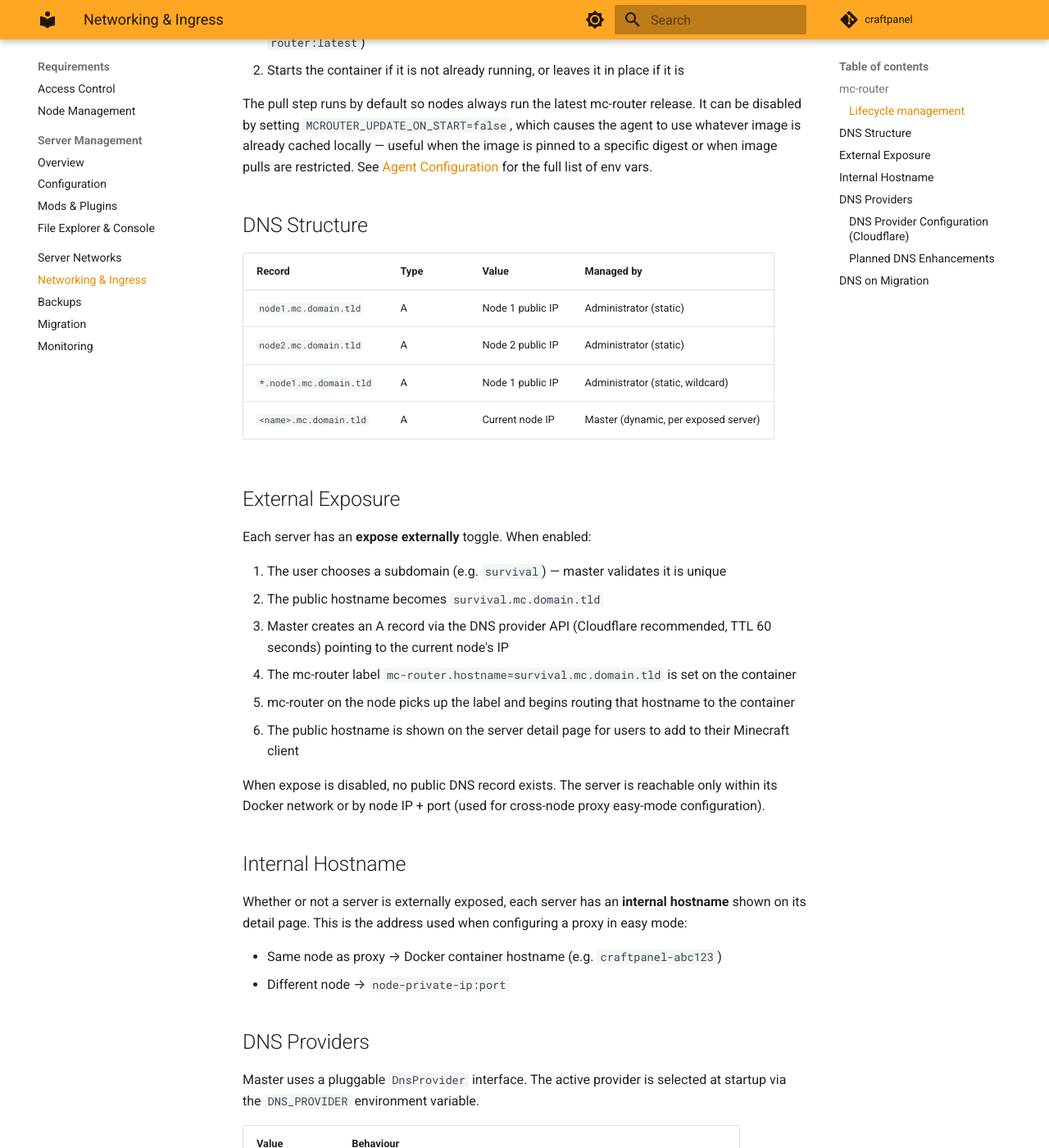
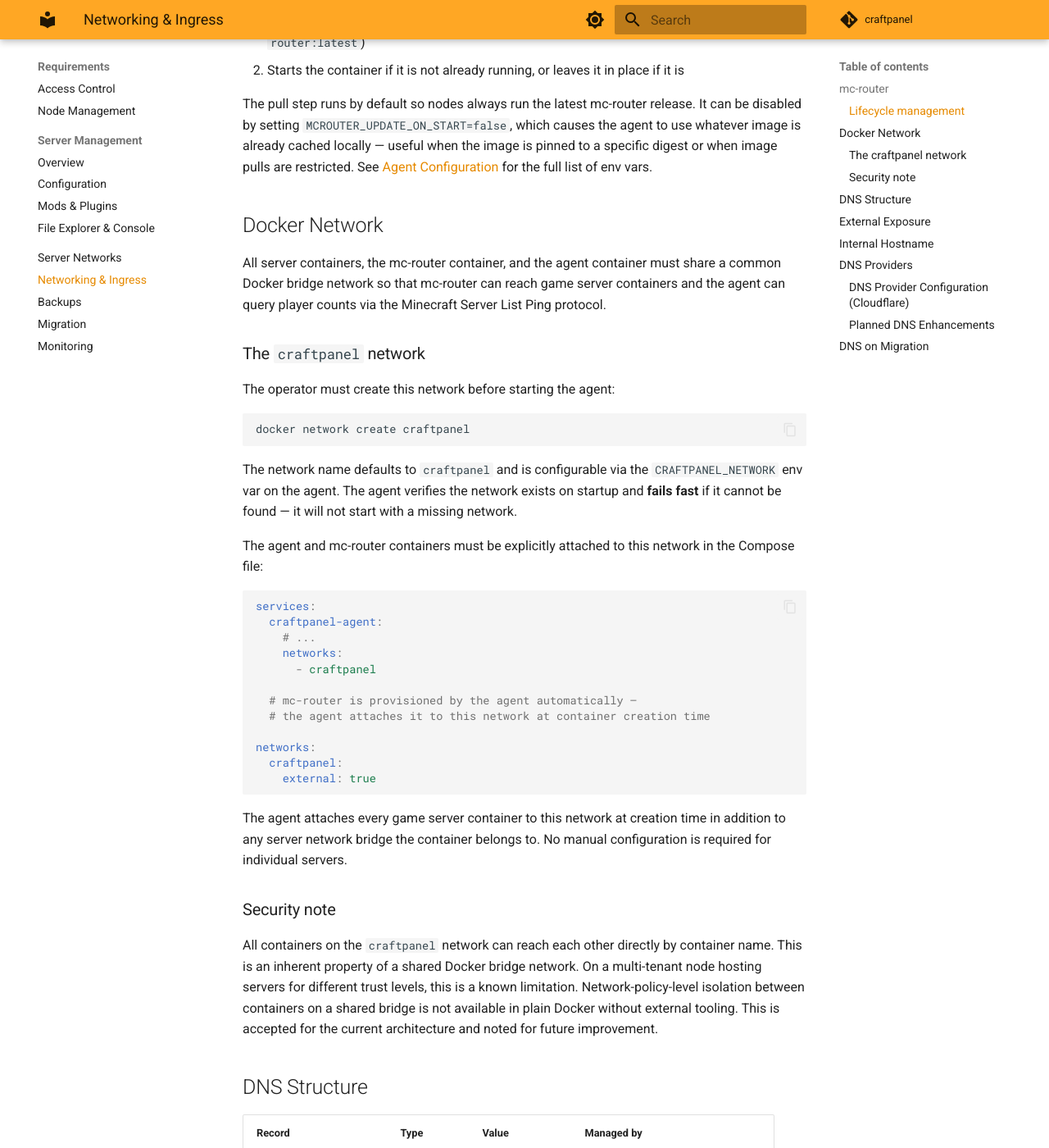
Before and after one commit to nelsongraca/craftpanel, an MkDocs documentation site: the page built from docs/src/networking/index.md, in a window 1280 px wide and 1400 px high, scrolled down 580 px. Shown: the whole window at 82% size. Built offline with MkDocs 1.6.1 and Material for MkDocs 9.7.7, drawn with Linux system fonts in a browser that asks for light colours; comment, search, counter and statistics services are not loaded.

Commit message:
Docs update
Signed-off-by: Nelson Graça <graca.nelson@gmail.com>

````diff
--- a/docs/src/networking/index.md
+++ b/docs/src/networking/index.md
@@ -15,6 +15,43 @@
 2. Starts the container if it is not already running, or leaves it in place if it is
 
 The pull step runs by default so nodes always run the latest mc-router release. It can be disabled by setting `MCROUTER_UPDATE_ON_START=false`, which causes the agent to use whatever image is already cached locally — useful when the image is pinned to a specific digest or when image pulls are restricted. See [Agent Configuration](../nodes/index.md#agent-configuration) for the full list of env vars.
+
+## Docker Network
+
+All server containers, the mc-router container, and the agent container must share a common Docker bridge network so that mc-router can reach game server containers and the agent can query player counts via the Minecraft Server List Ping protocol.
+
+### The `craftpanel` network
+
+The operator must create this network before starting the agent:
+
+```bash
+docker network create craftpanel
+```
+
+The network name defaults to `craftpanel` and is configurable via the `CRAFTPANEL_NETWORK` env var on the agent. The agent verifies the network exists on startup and **fails fast** if it cannot be found — it will not start with a missing network.
+
+The agent and mc-router containers must be explicitly attached to this network in the Compose file:
+
+```yaml
+services:
+  craftpanel-agent:
+    # ...
+    networks:
+      - craftpanel
+
+  # mc-router is provisioned by the agent automatically —
+  # the agent attaches it to this network at container creation time
+
+networks:
+  craftpanel:
+    external: true
+```
+
+The agent attaches every game server container to this network at creation time in addition to any server network bridge the container belongs to. No manual configuration is required for individual servers.
+
+### Security note
+
+All containers on the `craftpanel` network can reach each other directly by container name. This is an inherent property of a shared Docker bridge network. On a multi-tenant node hosting servers for different trust levels, this is a known limitation. Network-policy-level isolation between containers on a shared bridge is not available in plain Docker without external tooling. This is accepted for the current architecture and noted for future improvement.
 
 ## DNS Structure
 
````
Also changed, not shown: docs/src/nodes/index.md (+3 -0 lines).
